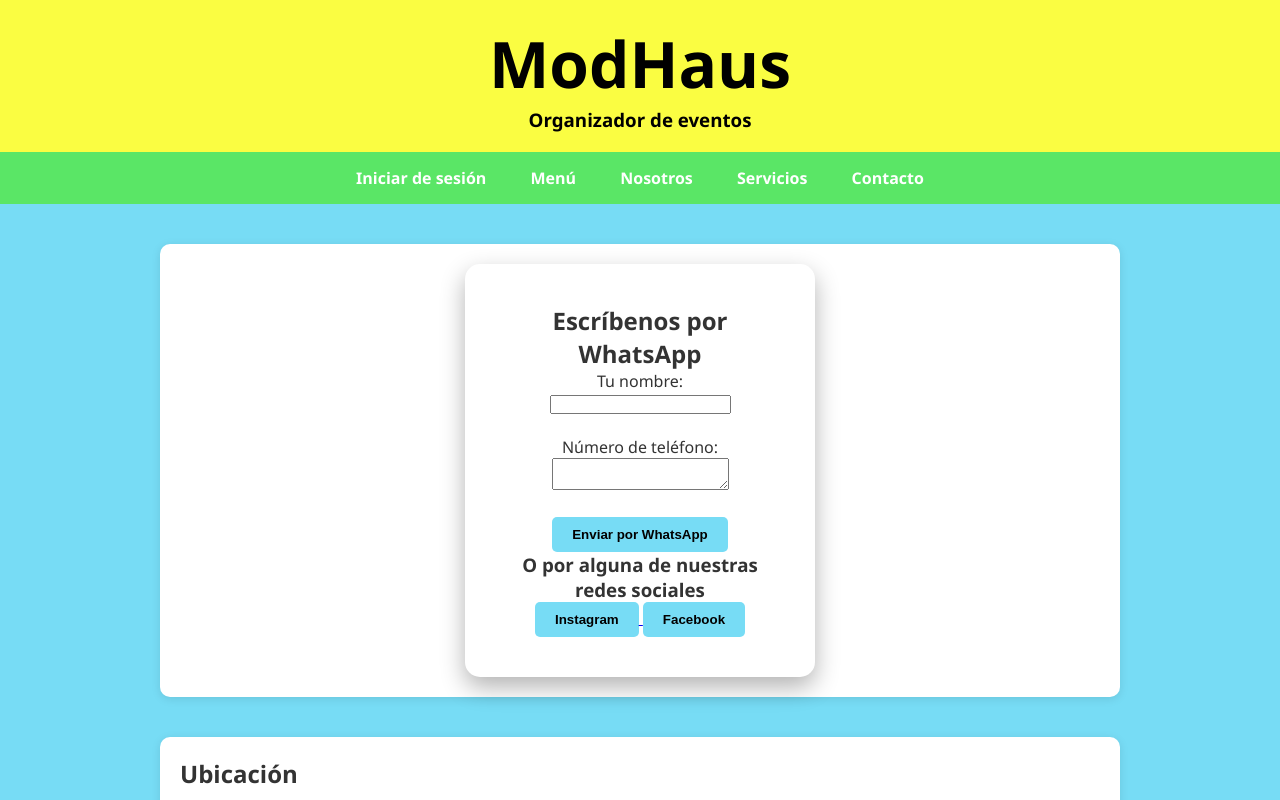
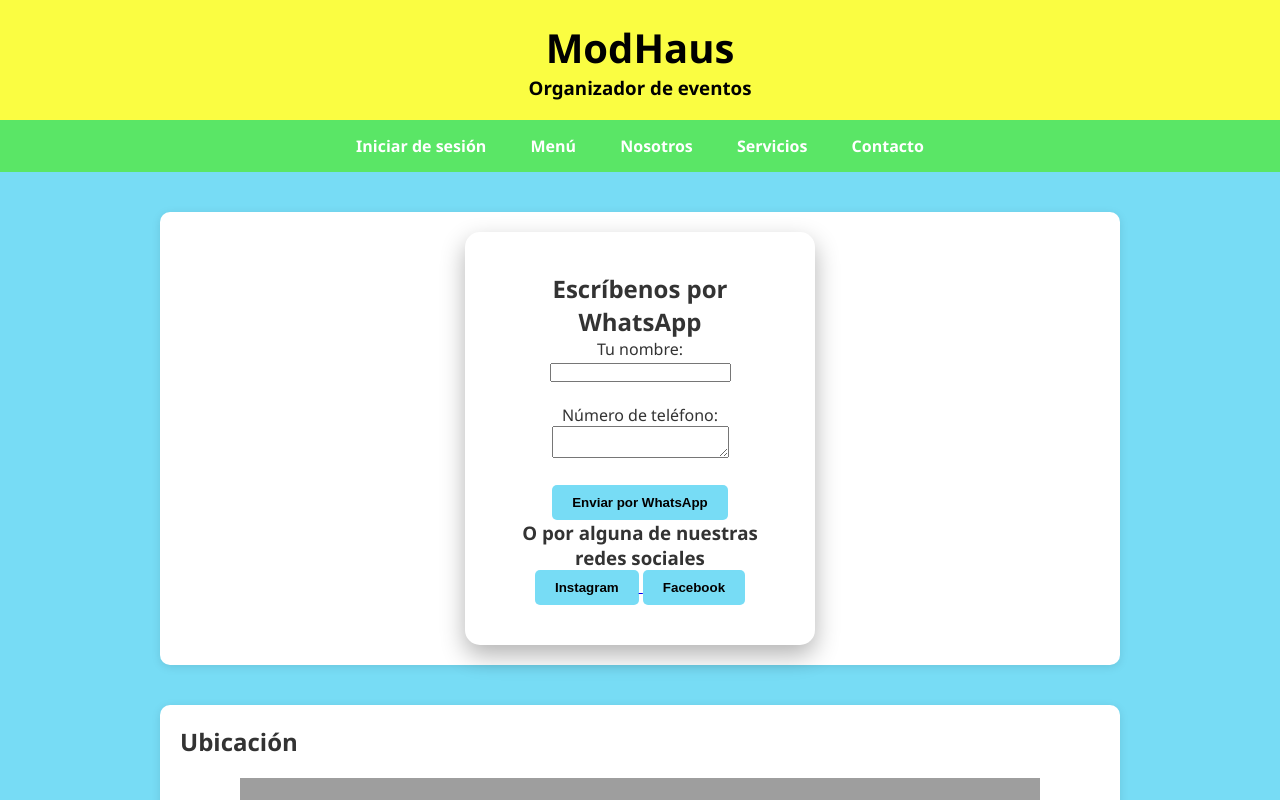
Before and after one commit to JulioA19/ModHaus, a plain HTML site: page Contacto.html in a window 1280 px wide. Shown: the top 800 px of the page. Drawn offline with Linux system fonts and the light colour scheme; grey boxes are pictures that could not be loaded.

Commit message:
Add files via upload

```diff
--- a/estilos1.css
+++ b/estilos1.css
@@ -7,7 +7,7 @@
             color: #333; /* Texto en gris oscuro para buena lectura */
         }
        h1 {
-  font-size: 4rem;
+  font-size: 40px;
 }
 
 
```
